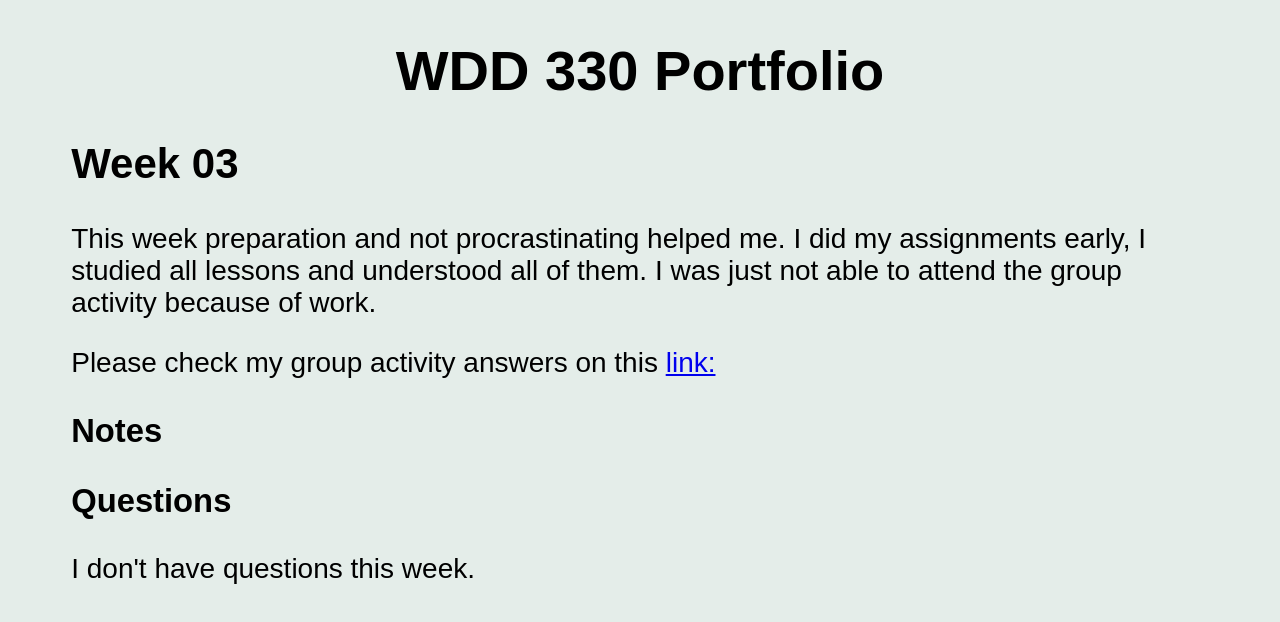
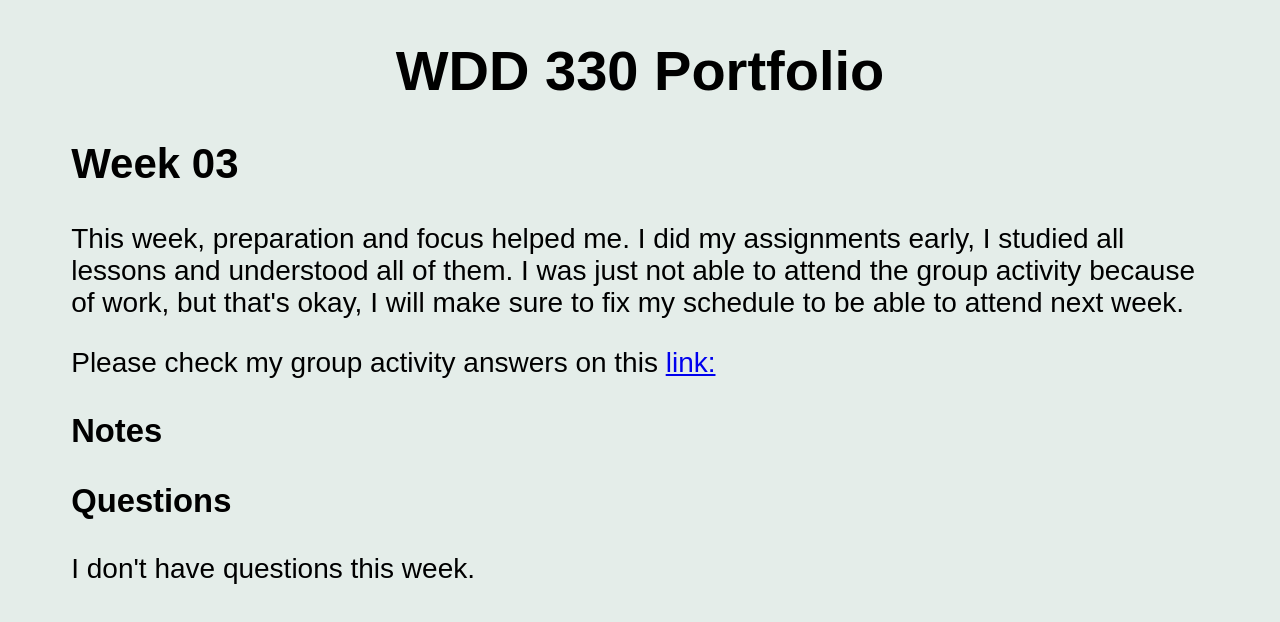
Before and after one commit to suchjose84/wdd330_2, a plain HTML site: page week3/index.html in a window 1280 px wide. Drawn offline with Linux system fonts and the light colour scheme; a script that the page names is missing.

Commit message:
final week3

```diff
--- a/week3/index.html
+++ b/week3/index.html
@@ -63,9 +63,9 @@
     <main>
         <h1>WDD 330 Portfolio</h1>
         <h2>Week 03</h2>
-        <p>This week preparation and not procrastinating helped me. I did my assignments early, I studied
+        <p>This week, preparation and focus helped me. I did my assignments early, I studied
             all lessons and understood all of them. I was just not able to attend the group activity
-            because of work.
+            because of work, but that's okay, I will make sure to fix my schedule to be able to attend next week.
         </p>
         <p>Please check my group activity answers on this <a href="https://suchjose84.github.io/wdd330_2/week3/groupActivity.html">link:</a></p>
 
```
